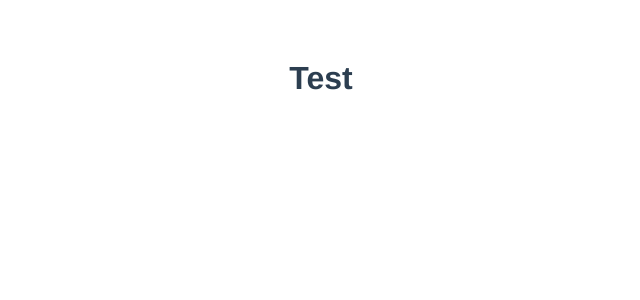
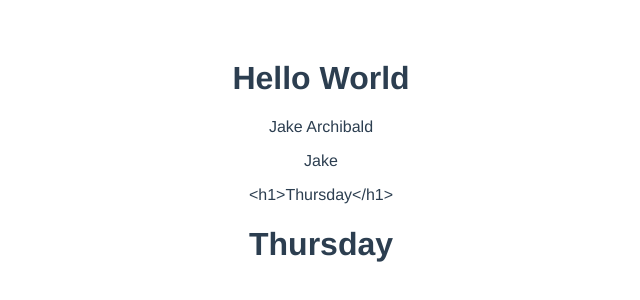
Before and after one commit to ParamosManuver/leap, a Vue app: page / in a window 1280 px wide. Shown: the top 300 px of the page, without its empty margins (319-959 px from the left). Built offline with nearby package versions, Linux system fonts and the light colour scheme.

Commit message:
Some Vue Basics

```diff
--- a/src/components/Test.vue
+++ b/src/components/Test.vue
@@ -1,12 +1,30 @@
 <template>
     <div class="test">
-        <h1>Test</h1>
+        <h1>{{title}}</h1>
+        <p>{{user.first_name +' '+ user.last_name}}</p>
+        <p v-text="user.first_name"></p>
+
+        <!-- Parse HTML -->
+        <!-- Unparsed -->
+        {{day}}
+        <!-- Parsed -->
+        <span v-html="day"></span>
     </div>
 </template>
 
 <script>
 export default {
-  name: 'Test'
+  name: 'Test',
+  data(){
+      return{
+          title: 'Hello World',
+          day: '<h1>Thursday</h1>',
+          user:{
+              first_name: 'Jake',
+              last_name: 'Archibald'
+          }
+      }
+  }
 };
 </script>
 
```
